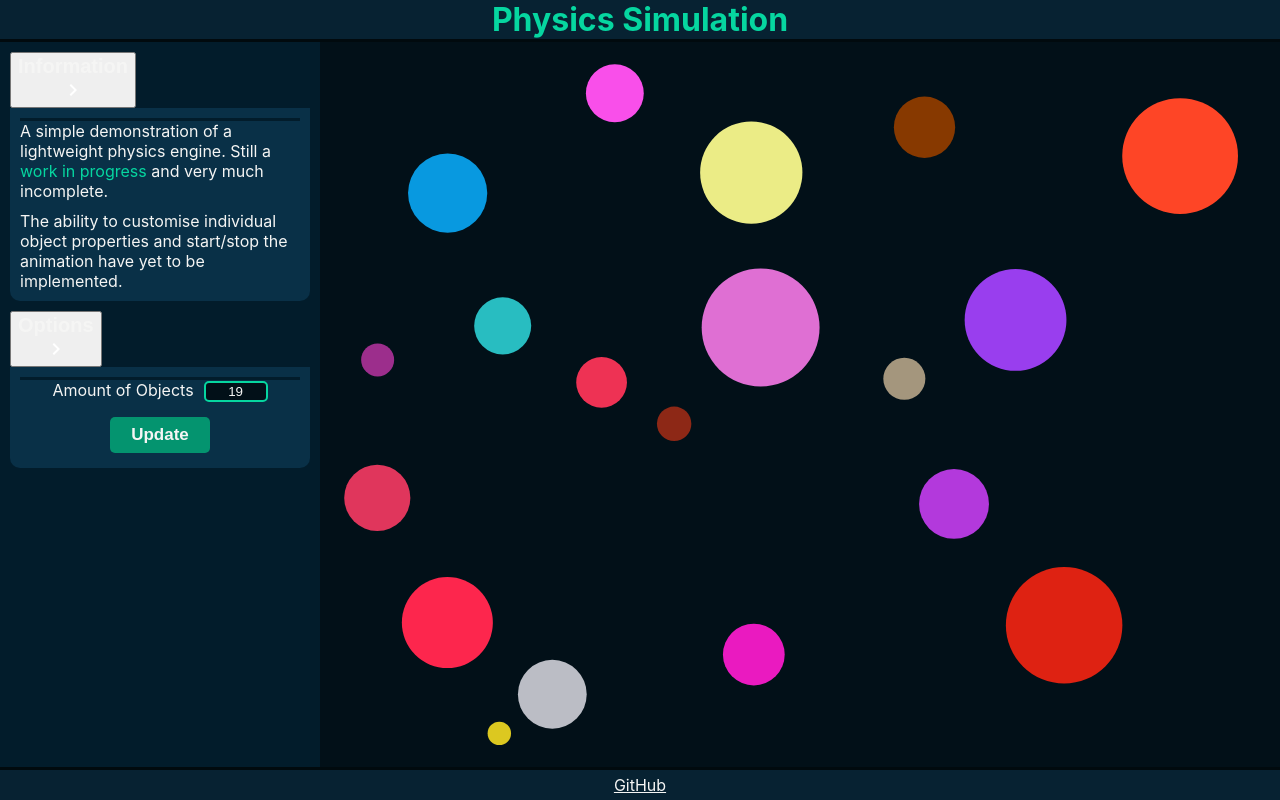
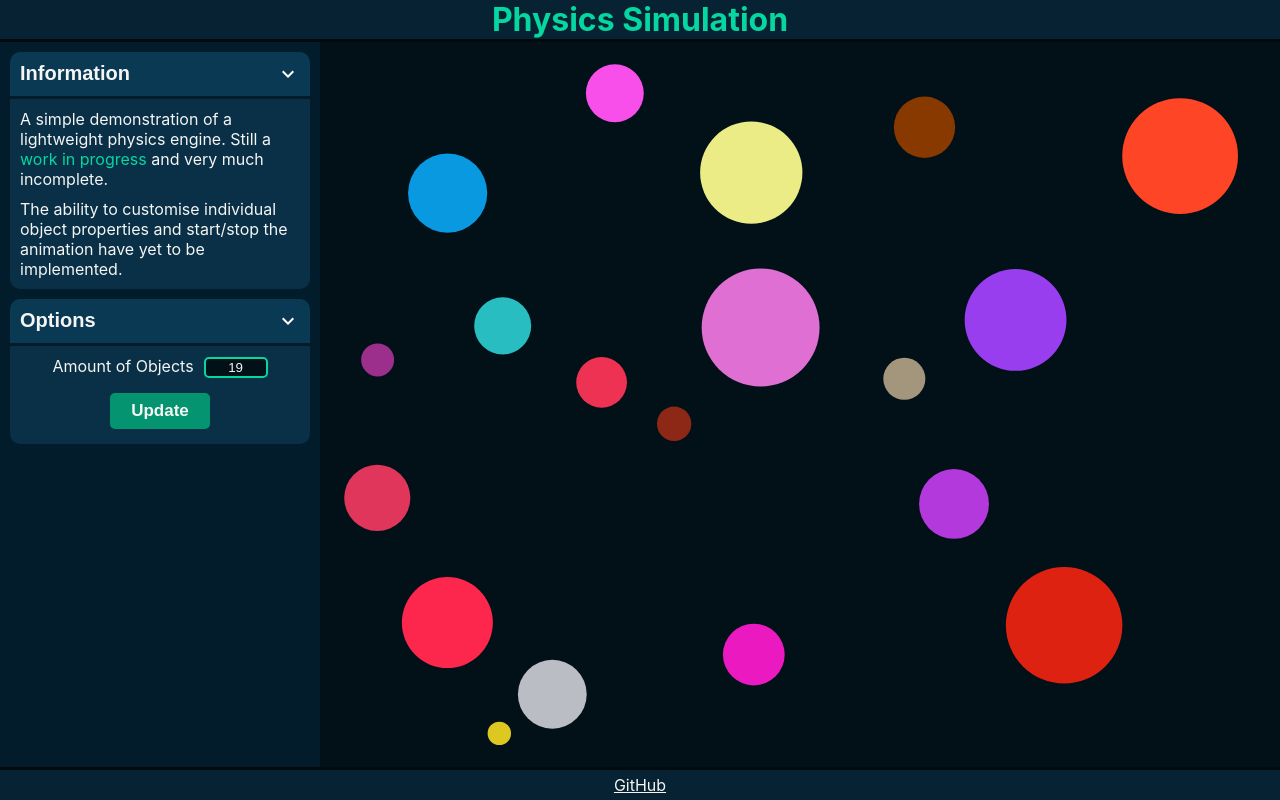
Before and after one commit to NathanNgo/NBodySimulation, a React (Create React App) app: page / in a window 1280 px wide. Built offline with nearby package versions, Linux system fonts and the light colour scheme.

Commit message:
Styled ClosablePanel transitions

```diff
--- a/src/css/App.css
+++ b/src/css/App.css
@@ -169,22 +169,23 @@ a:hover {
     margin: 10px;
 }
 
-.panelHeaderOpen {
+.panelHeader {
     padding: 10px;
-    border-radius: 10px 10px 0px 0px;
+    border: none;
+    outline: none;
     display: flex;
-    align-items: center;
+    width: 100%;
     justify-content: space-between;
     background-color: var(--panelHeaderColor);
+    transition: border-radius ease 1s;
 }
 
-.panelHeaderClosed {
-    padding: 10px;
+.headerOpen {
+    border-radius: 10px 10px 0px 0px;
+}
+
+.headerClosed {
     border-radius: 10px;
-    display: flex;
-    align-items: center;
-    justify-content: space-between;
-    background-color: var(--panelHeaderColor);
 }
 
 .panelSeperator {
@@ -194,9 +195,28 @@ a:hover {
 }
 
 .panelBody {
-    padding: 10px;
+    width: 100%;
+    height: 100%;
     background-color: var(--panelColor);
     border-radius: 0px 0px 10px 10px;
+    overflow: hidden;
+    transition: max-height 0.6s ease;
+}
+
+.panelContent {
+    padding: 10px;
+}
+
+img .chev {
+}
+
+.chevOpen {
+    transition: transform 0.6s ease;
+    transform: rotate(90deg);
+}
+
+.chevClosed {
+    transition: transform 0.6s ease;
 }
 
 /* VIEW SCREEN STYLE */
```
